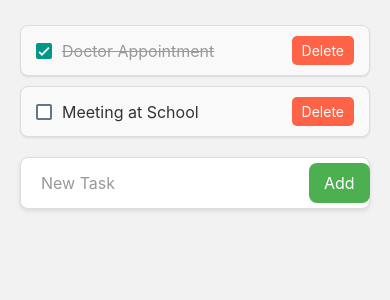
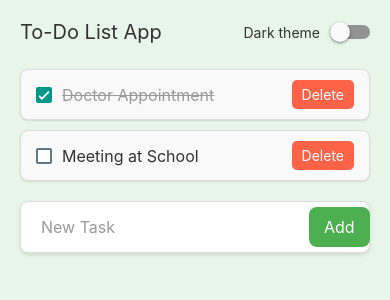
Before and after one commit to webtegy/todo-app-2024, a React Native app: screen / in a window 390 px wide. Shown: the top 300 px of the page. Built offline with nearby package versions, Linux system fonts and the light colour scheme.

Commit message:
Accessibility and Design

```diff
--- a/components/TodoItem.js
+++ b/components/TodoItem.js
@@ -1,6 +1,5 @@
 import React from 'react';
-import { View, Text, CheckBox, Button, TouchableOpacity, StyleSheet } from 'react-native';
-
+import { View, Text, CheckBox, TouchableOpacity, StyleSheet } from 'react-native';
 
 const styles = StyleSheet.create({
   todoItem: {
@@ -10,7 +9,6 @@ const styles = StyleSheet.create({
     paddingVertical: 10,
     paddingHorizontal: 15,
     marginVertical: 5,
-      backgroundColor: '#f9f9f9',
     borderRadius: 8,
     borderWidth: 1,
     borderColor: '#ddd',
@@ -26,7 +24,6 @@ const styles = StyleSheet.create({
   todoItemText: {
     flex: 1,
     fontSize: 16,
-      color: '#333',
   },
   completed: {
     textDecorationLine: 'line-through',
@@ -44,23 +41,29 @@ const styles = StyleSheet.create({
   },
 });
 
-
-export default function TodoItem({ task, deleteTask, toggleCompleted }) {
+export default function TodoItem({ task, deleteTask, toggleCompleted, textColor }) {
   return (
-        <View style={styles.todoItem}>
+    <View style={[styles.todoItem, { backgroundColor: textColor === '#FFFFFF' ? '#333' : '#f9f9f9' }]}>
       <View style={styles.checkboxContainer}>
         <CheckBox
+          accessibilityLabel={`Toggle ${task.completed ? 'unchecked' : 'checked'} for ${task.text}`}
           value={task.completed}
           onValueChange={() => toggleCompleted(task.id)}
           tintColors={{ true: '#4CAF50', false: '#ccc' }} // Green when checked
         />
       </View>
-        <Text style={[styles.todoItemText, task.completed && styles.completed]}>
+      <Text
+        style={[styles.todoItemText, { color: textColor }, task.completed && styles.completed]}
+        accessibilityLabel={task.text}
+        accessibilityRole="text"
+      >
         {task.text}
       </Text>
       <TouchableOpacity
         style={styles.deleteButton}
         onPress={() => deleteTask(task.id)}
+        accessibilityLabel={`Delete ${task.text}`}
+        accessibilityHint="Remove the task from the list"
       >
         <Text style={styles.deleteButtonText}>Delete</Text>
       </TouchableOpacity>
--- a/components/TodoList.js
+++ b/components/TodoList.js
@@ -1,12 +1,133 @@
-import React, { useState } from 'react';
-import { View, TextInput,Text, TouchableOpacity, StyleSheet } from 'react-native';
+import React, { useState, useMemo } from 'react';
+import { View, TextInput, Text, TouchableOpacity, StyleSheet, Switch } from 'react-native';
 import TodoItem from './TodoItem';
+
+const getTimeBasedBackgroundColor = (highContrast) => {
+  if (highContrast) {
+    return '#191919'; // High contrast background color (black)
+  }
+
+  const hour = new Date().getHours();
+
+  if (hour >= 5 && hour < 8) {
+    return '#FFF4E0'; // Soft sunrise color
+  } else if (hour >= 8 && hour < 11) {
+    return '#E6F3FF'; // Soft blue morning sky
+  } else if (hour >= 11 && hour < 15) {
+    return '#E8F5E9'; // Light refreshing green
+  } else if (hour >= 15 && hour < 18) {
+    return '#FFF3E0'; // Warm afternoon glow
+  } else if (hour >= 18 && hour < 21) {
+    return '#E8EAF6'; // Calming twilight blue
+  } else {
+    return '#ECEFF1'; // Cool, restful night tones
+  }
+};
+
+export default function TodoList() {
+  const [tasks, setTasks] = useState([
+    { id: 1, text: 'Doctor Appointment', completed: true },
+    { id: 2, text: 'Meeting at School', completed: false },
+  ]);
+  const [text, setText] = useState('');
+  const [highContrast, setHighContrast] = useState(false);
+
+  // Get time-based background color
+  const backgroundColor = useMemo(() => getTimeBasedBackgroundColor(highContrast), [highContrast]);
+
+  // Function to Add Task
+  function addTask() {
+    const newTask = { id: Date.now(), text, completed: false };
+    setTasks([...tasks, newTask]);
+    setText('');
+  }
+
+  // Function to Delete Task
+  function deleteTask(id) {
+    setTasks(tasks.filter(task => task.id !== id));
+  }
+
+  // Function to Toggle Task Completion
+  function toggleCompleted(id) {
+    setTasks(tasks.map(task => (task.id === id ? { ...task, completed: !task.completed } : task)));
+  }
+
+  // Set text color based on high contrast mode
+  const textColor = highContrast ? '#FFFFFF' : '#333333'; // White for dark theme, dark gray for light theme
+
+  return (
+    <View style={[styles.container, { backgroundColor }]}>
+      {/* Header Row with Title and Toggle */}
+      <View style={styles.headerContainer}>
+        <Text
+          style={[styles.accessibilityLabel, { color: textColor }]}
+          accessibilityRole="header"
+          accessibilityLabel="To-Do List App"
+        >
+          To-Do List App
+        </Text>
+        <View style={styles.switchContainer}>
+          <Text
+            style={[styles.darkThemeLabel, { color: textColor }]}
+            accessibilityLabel="Dark theme toggle"
+          >
+            Dark theme
+          </Text>
+          <Switch
+            accessibilityLabel="Toggle high contrast mode"
+            accessibilityHint="Switch between dark and light theme"
+            value={highContrast}
+            onValueChange={setHighContrast}
+          />
+        </View>
+      </View>
+
+      {/* Task List */}
+      {tasks.map(task => (
+        <TodoItem
+          key={task.id}
+          task={task}
+          deleteTask={deleteTask}
+          toggleCompleted={toggleCompleted}
+          textColor={textColor} // Pass the text color to the TodoItem component
+        />
+      ))}
+
+      {/* Input Field for New Task */}
+      <View style={styles.inputContainer}>
+        <TextInput
+          accessibilityLabel="Task input field"
+          accessibilityHint="Enter a new task here"
+          style={[styles.textInput, { color: textColor }]} // Text color for input field
+          value={text}
+          onChangeText={setText}
+          placeholder="New Task"
+          placeholderTextColor={highContrast ? '#AAAAAA' : '#999'} // Adjust placeholder color for dark theme
+        />
+        <TouchableOpacity
+          accessibilityRole="button"
+          accessibilityLabel="Add task"
+          accessibilityHint="Add the new task to the list"
+          style={styles.addButton}
+          onPress={addTask}
+        >
+          <Text style={styles.addButtonText}>Add</Text>
+        </TouchableOpacity>
+      </View>
+    </View>
+  );
+}
 
 const styles = StyleSheet.create({
   container: {
     flex: 1,
     padding: 20,
-      backgroundColor: '#f2f2f2',
+  },
+  headerContainer: {
+    flexDirection: 'row',
+    justifyContent: 'space-between',
+    alignItems: 'center', // Aligns title and toggle on the same line
+    marginBottom: 20,
   },
   inputContainer: {
     flexDirection: 'row',
@@ -28,7 +149,6 @@ const styles = StyleSheet.create({
     flex: 1,
     fontSize: 16,
     padding: 10,
-      color: '#333',
   },
   addButton: {
     marginLeft: 10,
@@ -41,54 +161,14 @@ const styles = StyleSheet.create({
     color: '#fff',
     fontSize: 16,
   },
+  switchContainer: {
+    flexDirection: 'row',
+    alignItems: 'center',
+  },
+  darkThemeLabel: {
+    marginRight: 10, // Adds space between the label and the switch
+  },
+  accessibilityLabel: {
+    fontSize: 20,
+  },
 });
-
-
-export default function TodoList() {
-  // State Hooks
-  const [tasks, setTasks] = useState([
-    { id: 1, text: 'Doctor Appointment', completed: true },
-    { id: 2, text: 'Meeting at School', completed: false },
-  ]);
-  const [text, setText] = useState('');
-  // Function to Add Task
-  function addTask() {
-    const newTask = { id: Date.now(), text, completed: false };
-    setTasks([...tasks, newTask]);
-    setText('');
-  }
-  // Function to Delete Task
-  function deleteTask(id) {
-    setTasks(tasks.filter(task => task.id !== id));
-  }
-  // Function to Toggle Task Completion
-  function toggleCompleted(id) {
-    setTasks(tasks.map(task => (task.id === id ? { ...task, completed: !task.completed } : task)));
-  }
-  // Render TodoList Component
-  return (
-    <View style={styles.container}>
-    {tasks.map(task => (
-      <TodoItem
-        key={task.id}
-        task={task}
-        deleteTask={deleteTask}
-        toggleCompleted={toggleCompleted}
-      />
-    ))}
-    <View style={styles.inputContainer}>
-      <TextInput
-        style={styles.textInput}
-        value={text}
-        onChangeText={setText}
-        placeholder="New Task"
-        placeholderTextColor="#999"
-      />
-      <TouchableOpacity style={styles.addButton} onPress={addTask}>
-        <Text style={styles.addButtonText}>Add</Text>
-      </TouchableOpacity>
-    </View>
-  </View>
-
-  );
-}
```
Also changed, not shown: 2 other files (tests, documents, lock files or other folders). Lines whose indentation alone changed are shown as unchanged.
